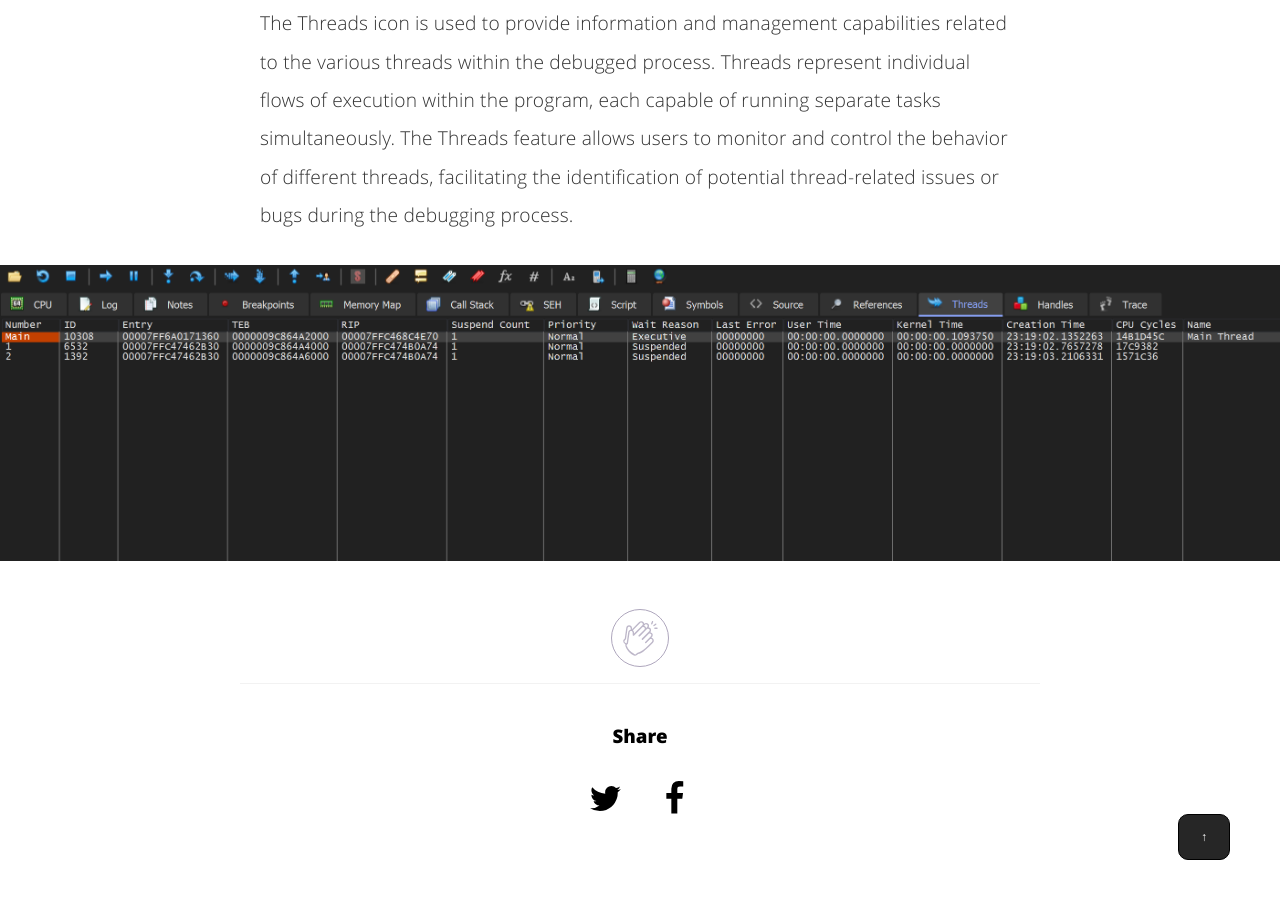
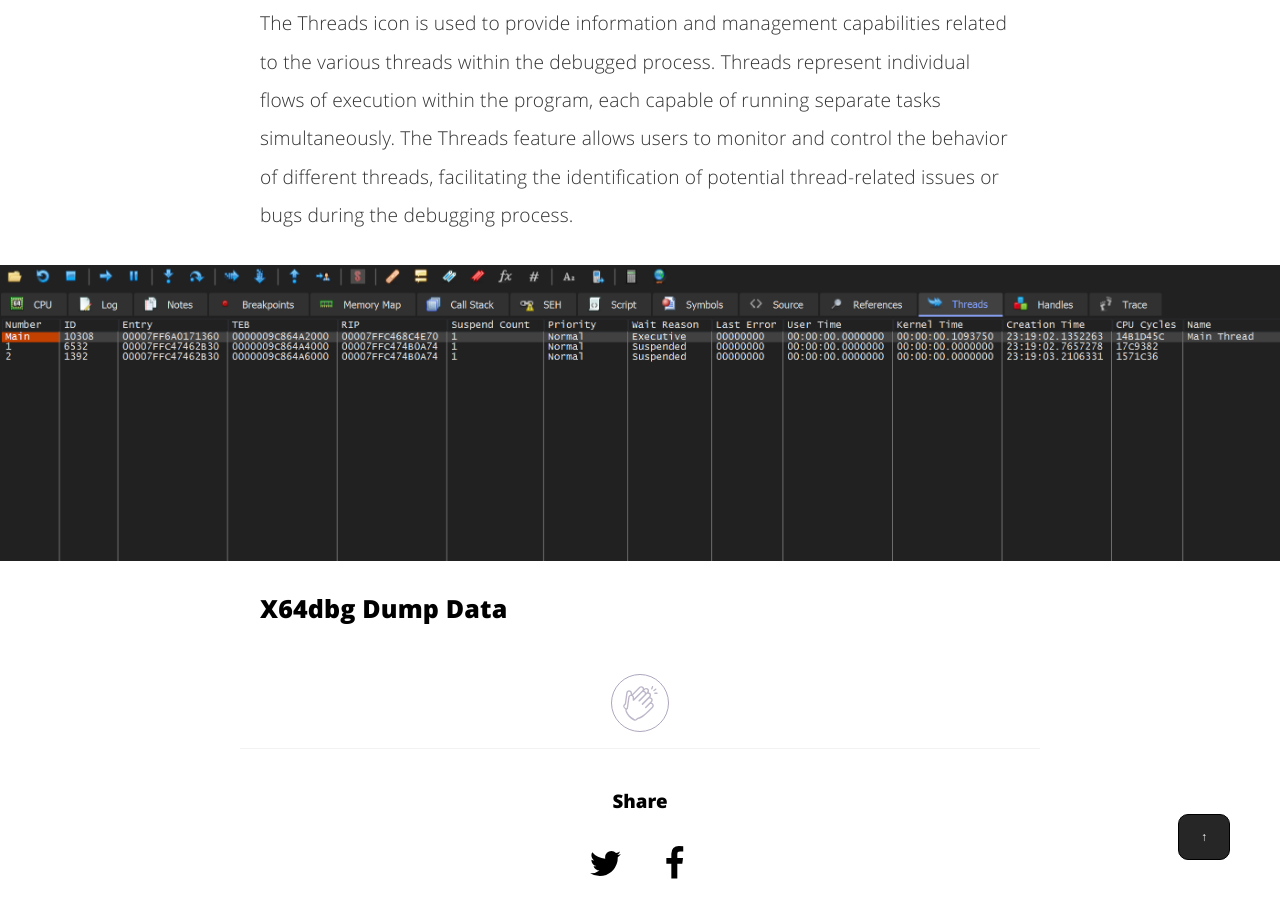
Before and after one commit to nickvourd/nickvourd.github.io, a Jekyll site: the page built from _posts/2023-10-18-x64dbg-intro.md, in a window 1280 px wide and 900 px high, scrolled down 12808 px. Built offline with Jekyll 4.4.1, drawn with Linux system fonts in a browser that asks for light colours.

Commit message:
Edit 2023-10-18 x64dbg (My first baby steps)

```diff
--- a/_posts/2023-10-18-x64dbg-intro.md
+++ b/_posts/2023-10-18-x64dbg-intro.md
@@ -476,6 +476,8 @@
 
 <img src="/assets/img/post-img/18-10-2023/x64dbg-Thread-Icon.png" class="post-images" alt="x64dbg Threads Icon">
 
+<h3>X64dbg Dump Data</h3>
+
 <br />
 <div align="center">
 <!-- add the button!-->
```
